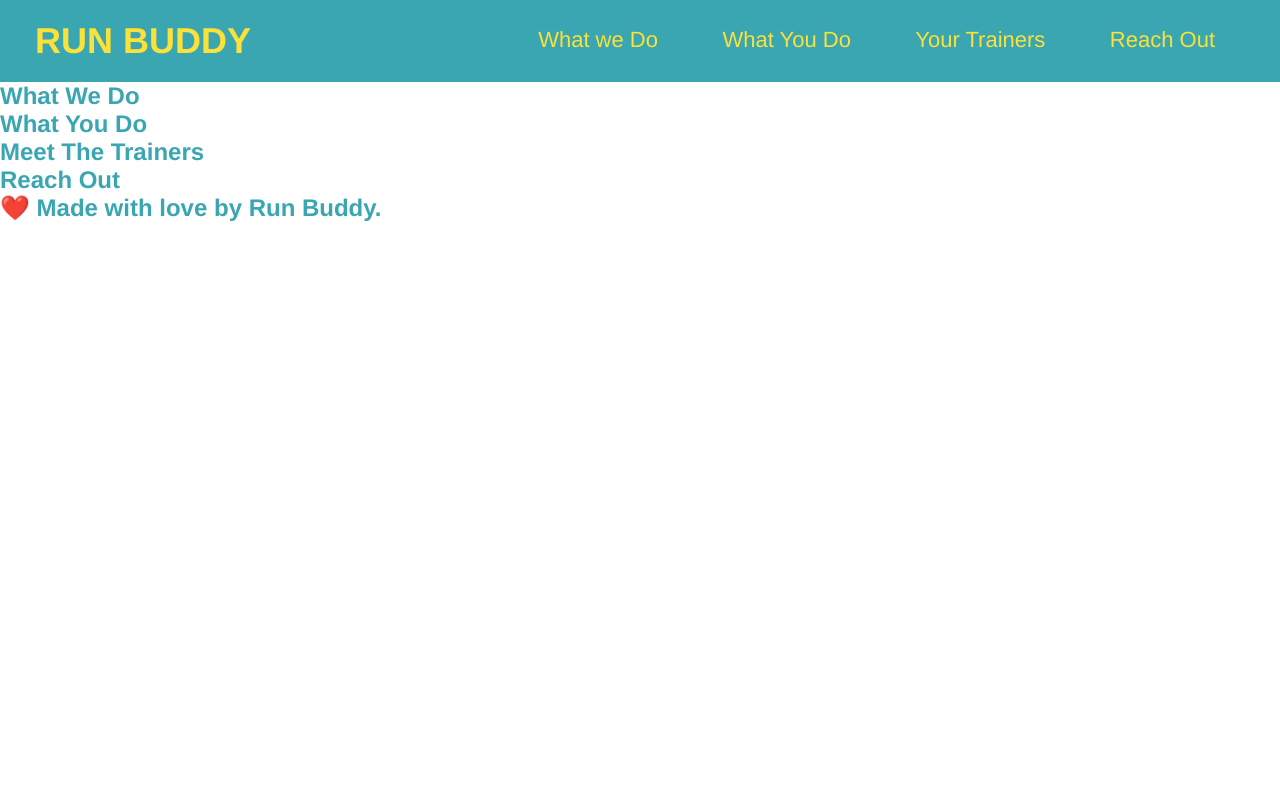
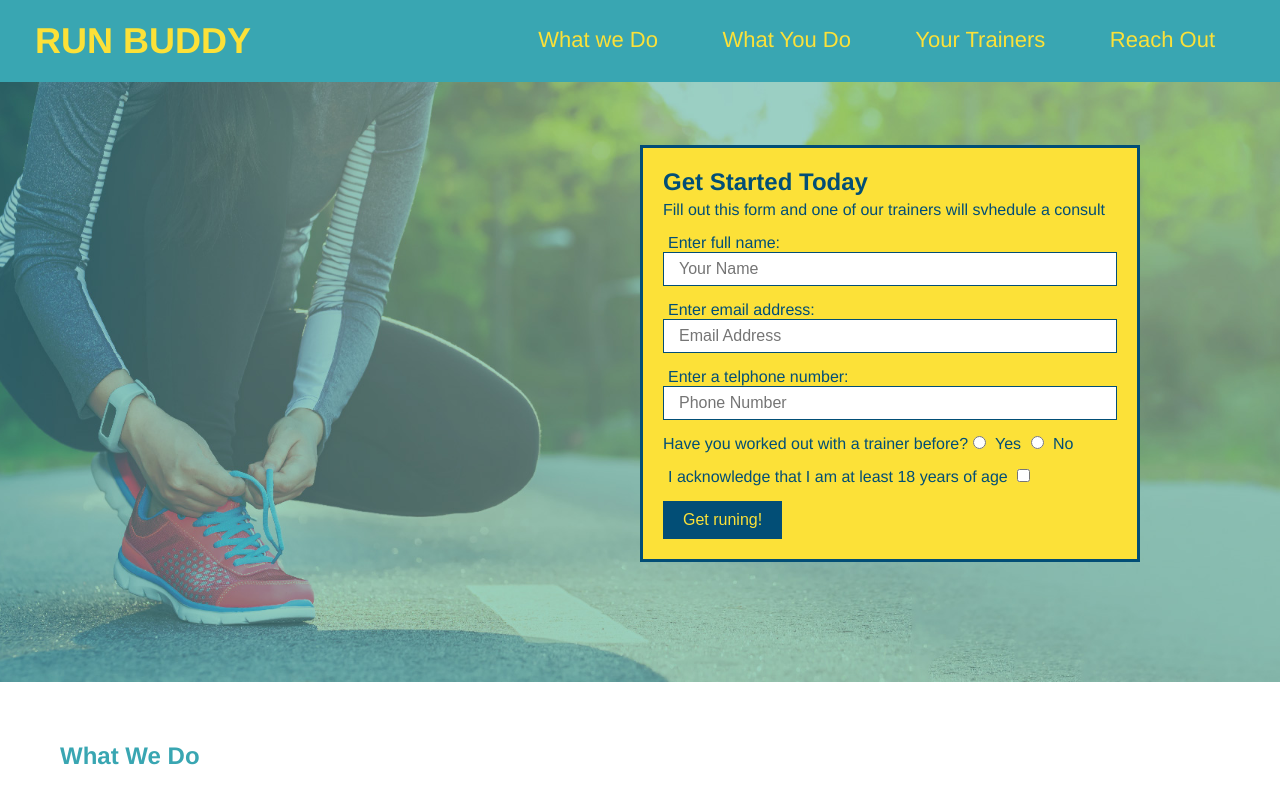
Before and after one commit to cyberAlex813/RUN-BUDDYs, a plain HTML site: page index.html in a window 1280 px wide. Shown: the top 800 px of the page. Drawn offline with Linux system fonts and the light colour scheme.

Commit message:
added more css styles to button and hero

```diff
--- a/assets/css/style.css
+++ b/assets/css/style.css
@@ -1,6 +1,7 @@
 * {
     margin: 0;
     padding: 0;
+    box-sizing: border-box;
 }
 
 body {
@@ -40,3 +41,80 @@ header nav ul li a {
     font-weight: lighter;
     font-size: 22px;
 }
+
+footer {
+    background-color: #fce138;
+    width: 100%;
+    padding: 40px 35px;
+}
+
+footer h2 {
+    display: inline;
+    color: #024e76;
+    font-size: 30px;
+    margin: 0;
+}
+
+footer div {
+    float: right;
+    line-height: 1.5;
+    text-align: right;
+}
+
+footer a {
+    color: #024e76;
+}
+
+section {
+    padding: 60px;
+}
+
+.hero {
+    background-image: url(../images/hero-bg.jpeg);
+    height: 600px;
+    background-size: cover;
+    background-position: center;
+    position: relative;
+}
+
+.hero-form {
+    border: 3px solid #024e76;
+    background-color: #fce138;
+    padding: 20px;
+    width: 500px;
+    color: #024e76;
+    position: absolute;
+    bottom: 120px;
+    right: 140px;
+}
+
+.hero-form h3 {
+    margin: 0px;
+    font-size: 24px;
+}
+
+.hero-form p {
+    margin: 5px 0 15px 0;
+}
+
+.form-input {
+    border: 1px solid #024e76;
+    display: block;
+    padding: 7px 15px;
+    font-size: 16px;
+    color: #024e76;
+    width: 100%;
+    margin-bottom: 15px;
+}
+
+.hero-form label {
+    margin: 0 5px;
+}
+
+.hero-form button {
+    color: #fce138;
+    background-color: #024e76;
+    border: none;
+    padding: 10px 20px;
+    font-size: 16px;
+}
--- a/index.html
+++ b/index.html
@@ -29,6 +29,40 @@
         </nav>
         </header>
 
+        <section class="hero">
+            <div class="hero-form">
+                <h3>Get Started Today</h3>
+                <p>Fill out this form and one of our trainers will svhedule a consult</p>
+                <form>
+                    <label for="name">Enter full name:</label>
+                    <input type="text" placeholder="Your Name" name="name" id="name" class="form-input" />
+
+                    <label for="email">Enter email address:</label>
+                    <input type="email" placeholder="Email Address" name="email"
+                    id="email" class="form-input"/>
+
+                    <label for="phone">Enter a telphone number:</label>
+                    <input type="tel" placeholder="Phone Number" name="phone" id="phone" class="form-input"/>
+                    <p>
+                        Have you worked out with a trainer before?
+                        <input type="radio" name="trainer-confirm" id="trainer-yes" />
+                        <label for="trainer-yes">Yes</label>
+                        <input type="radio" name="trainer-confirm" id="trainer-no" />
+                        <label for="trainer-no">No</label>
+                    </p>
+                    <p>
+                        <label for="checkbox">
+                            I acknowledge that I am at least 18 years of age
+                            </label>
+                        <input type="checkbox" name="age-confirm" id="checkbox"/>
+                    </p>
+                    <button type="submit">
+                        Get runing!
+                    </button>
+                </form>
+            </div>
+        </section>
+
         <section>
             <h2>What We Do</h2>
         </section>
@@ -47,6 +81,10 @@
 
         <footer>
             <h2>❤️ Made with love by Run Buddy.</h2>
+            <div>
+                <a href="#">Read Our Privacy Policy</a><br />
+                &copy; 2019 Run Buddy, Inc.
+            </div>
         </footer>
 
 
```
Also changed, not shown: assets/images/hero-bg.jpeg (added).
